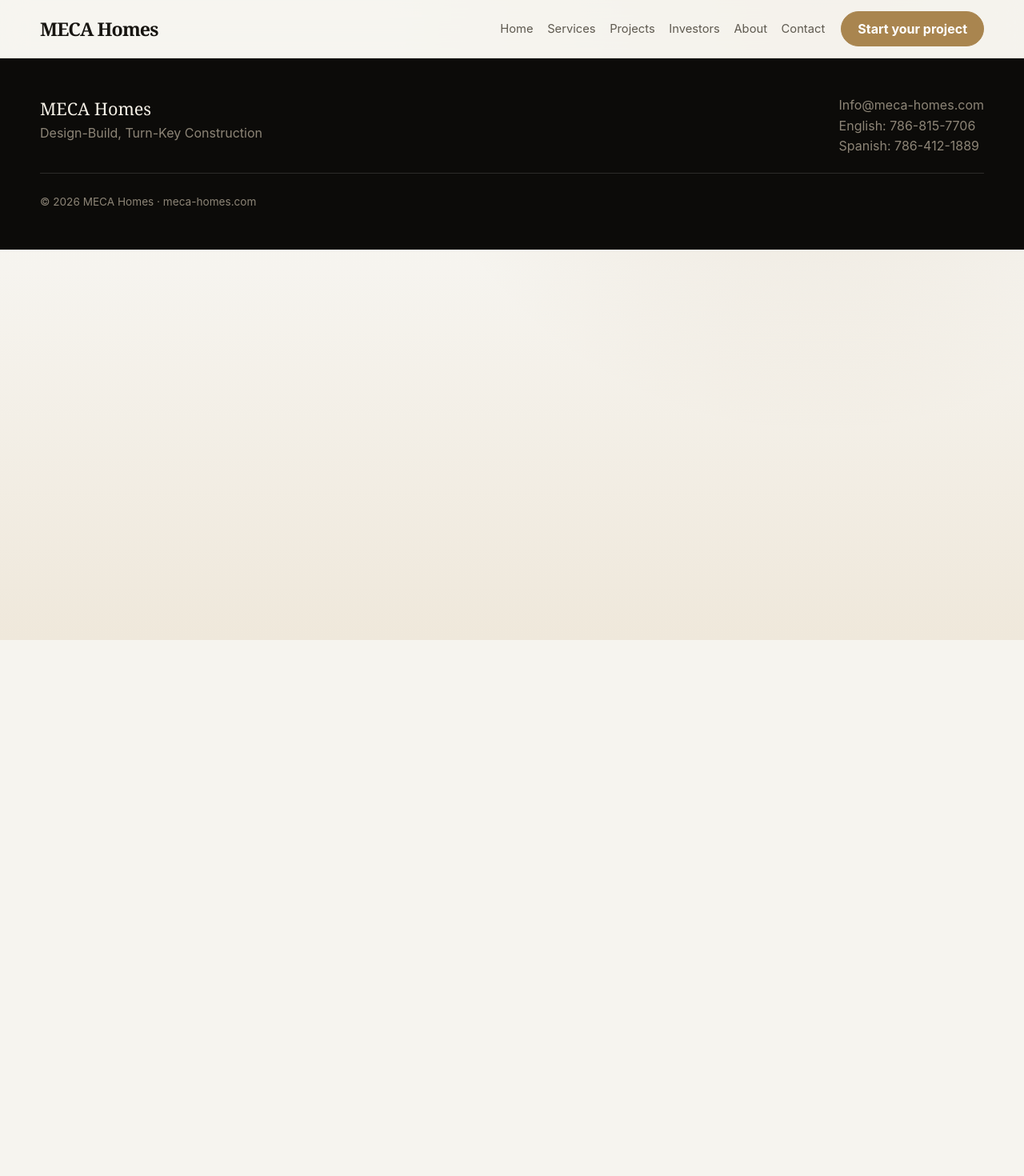
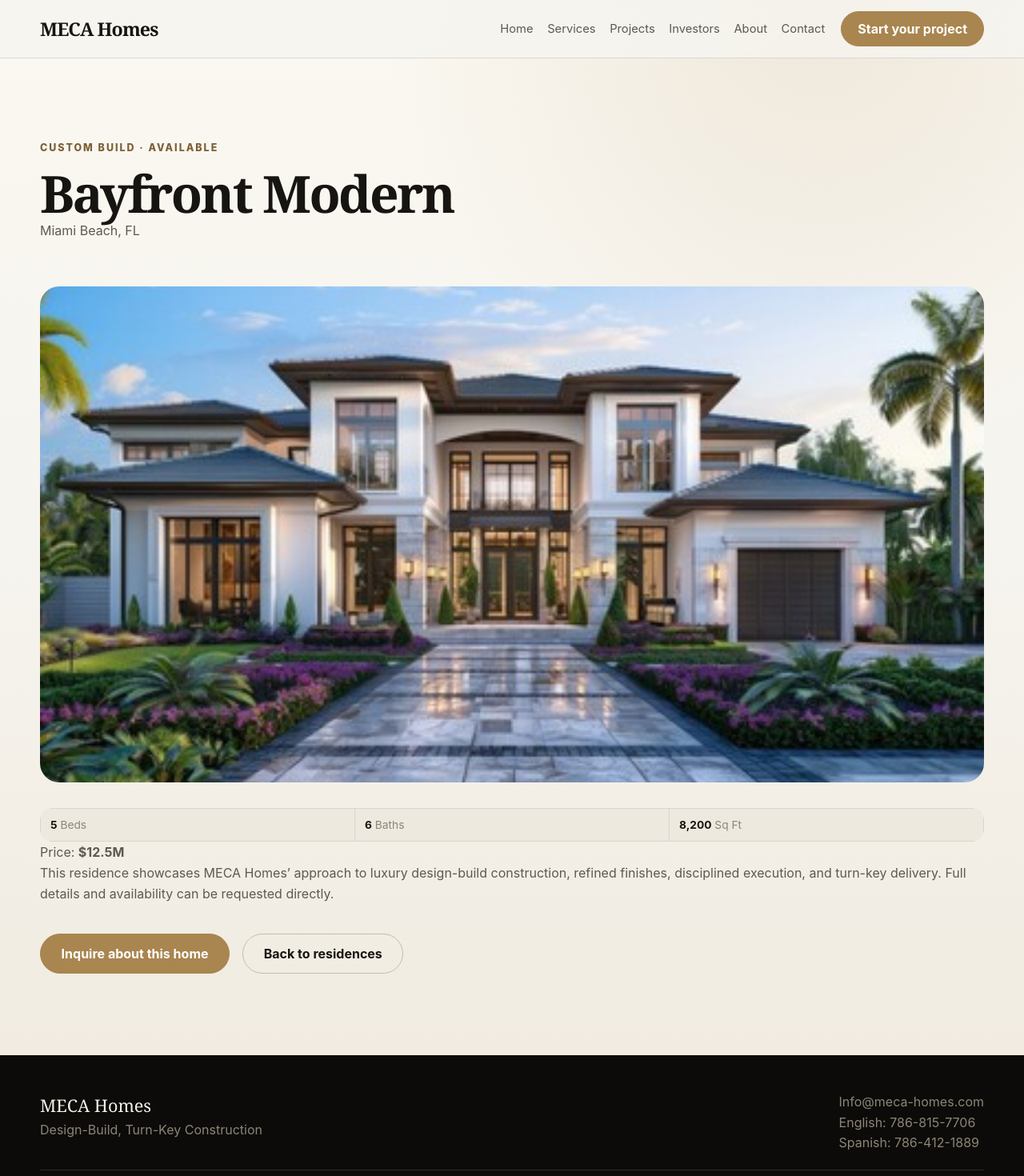
Before and after one commit to carlosconceiro5-pixel/immersive-3d-site, a React (Vite) app: page /projects/bayfront-modern in a window 1280 px wide. Shown: the top 1470 px of the page at 80% size. Before the commit the page ends 800 px from the top, so only its background shows below. Built offline with nearby package versions, Linux system fonts and the light colour scheme.

Commit message:
Add routed pages and real residence visuals

```diff
--- a/src/App.css
+++ b/src/App.css
@@ -906,3 +906,25 @@
 .project-card__media::after {
   display: none;
 }
+
+/* Homepage hero background image */
+.hero__bg {
+  background:
+    linear-gradient(180deg, rgba(17, 16, 13, 0.55), rgba(17, 16, 13, 0.74)),
+    url('/projects/hero-home.webp') center / cover no-repeat;
+}
+
+/* Keep residence status badges from clipping */
+.project-card__status {
+  max-width: calc(100% - 2rem);
+  white-space: nowrap;
+  overflow: hidden;
+  text-overflow: ellipsis;
+}
+
+@media (max-width: 900px) {
+  .project-card__status {
+    font-size: 0.65rem;
+    padding-inline: 0.6rem;
+  }
+}
--- a/src/App.tsx
+++ b/src/App.tsx
@@ -9,6 +9,7 @@ import { Projects } from './components/Projects'
 import { About } from './components/About'
 import { Contact } from './components/Contact'
 import { Footer } from './components/Footer'
+import { HomeDetail } from './pages/HomeDetail'
 import 'lenis/dist/lenis.css'
 import './App.css'
 
@@ -68,6 +69,7 @@ function App() {
           <Route path="/" element={<Home />} />
           <Route path="/services" element={<Services />} />
           <Route path="/projects" element={<Projects />} />
+          <Route path="/projects/:slug" element={<HomeDetail />} />
           <Route path="/investors" element={<Investors />} />
           <Route path="/about" element={<About />} />
           <Route path="/contact" element={<Contact />} />
--- /dev/null
+++ b/src/pages/HomeDetail.tsx
@@ -0,0 +1,85 @@
+import { Link, useParams } from 'react-router-dom'
+import { homes } from '../data/homes'
+
+export function HomeDetail() {
+  const { slug } = useParams()
+  const home = homes.find((item) => item.slug === slug)
+
+  if (!home) {
+    return (
+      <section className="section">
+        <div className="container">
+          <div className="section__head">
+            <p className="eyebrow">Residence not found</p>
+            <h1 className="section__title">This residence could not be found.</h1>
+          </div>
+
+          <Link className="btn btn--primary" to="/projects">
+            Back to residences
+          </Link>
+        </div>
+      </section>
+    )
+  }
+
+  return (
+    <section className="section">
+      <div className="container">
+        <div className="section__head">
+          <p className="eyebrow">
+            {home.tag} · {home.status}
+          </p>
+          <h1 className="section__title">{home.title}</h1>
+          <p className="section__intro">{home.location}</p>
+        </div>
+
+        <img
+          src={home.image}
+          alt={home.alt}
+          style={{
+            width: '100%',
+            maxHeight: '620px',
+            objectFit: 'cover',
+            borderRadius: '24px',
+            marginBottom: '2rem',
+          }}
+        />
+
+        <ul className="project-card__specs">
+          <li>
+            <strong>{home.beds}</strong> Beds
+          </li>
+          <li>
+            <strong>{home.baths}</strong> Baths
+          </li>
+          <li>
+            <strong>{home.sqft}</strong> Sq Ft
+          </li>
+        </ul>
+
+        <p className="section__intro">
+          Price: <strong>{home.price}</strong>
+        </p>
+
+        <p className="section__intro">
+          This residence showcases MECA Homes’ approach to luxury design-build
+          construction, refined finishes, disciplined execution, and turn-key
+          delivery. Full details and availability can be requested directly.
+        </p>
+
+        <div className="hero__actions">
+          <a
+            className="btn btn--primary btn--lg"
+            href={`mailto:Info@meca-homes.com?subject=Inquiry: ${home.title}`}
+          >
+            Inquire about this home
+          </a>
+
+          <Link className="btn btn--ghost btn--lg" to="/projects">
+            Back to residences
+          </Link>
+        </div>
+      </div>
+    </section>
+  )
+}
```
